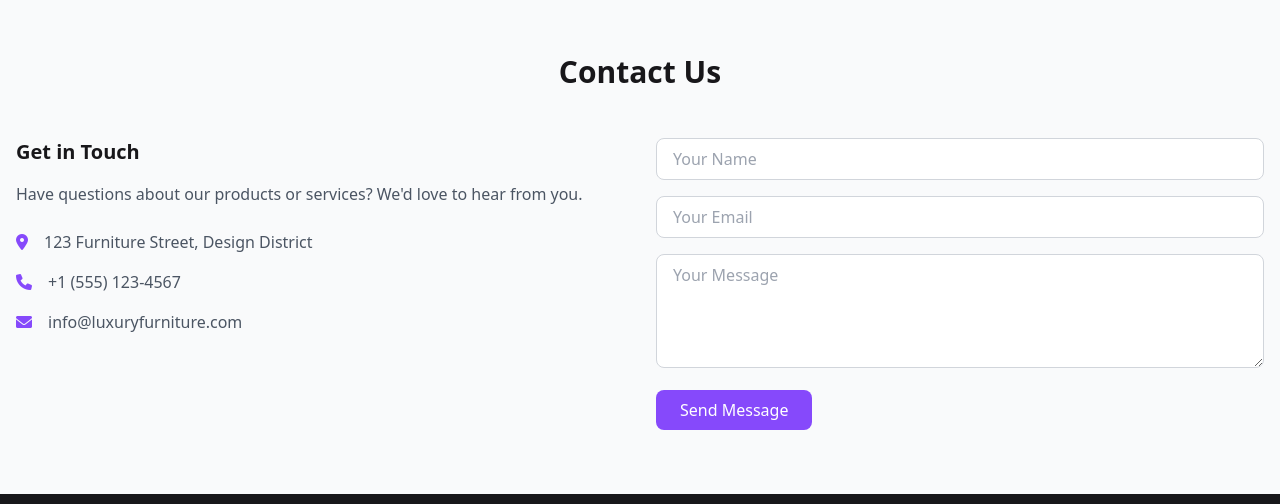
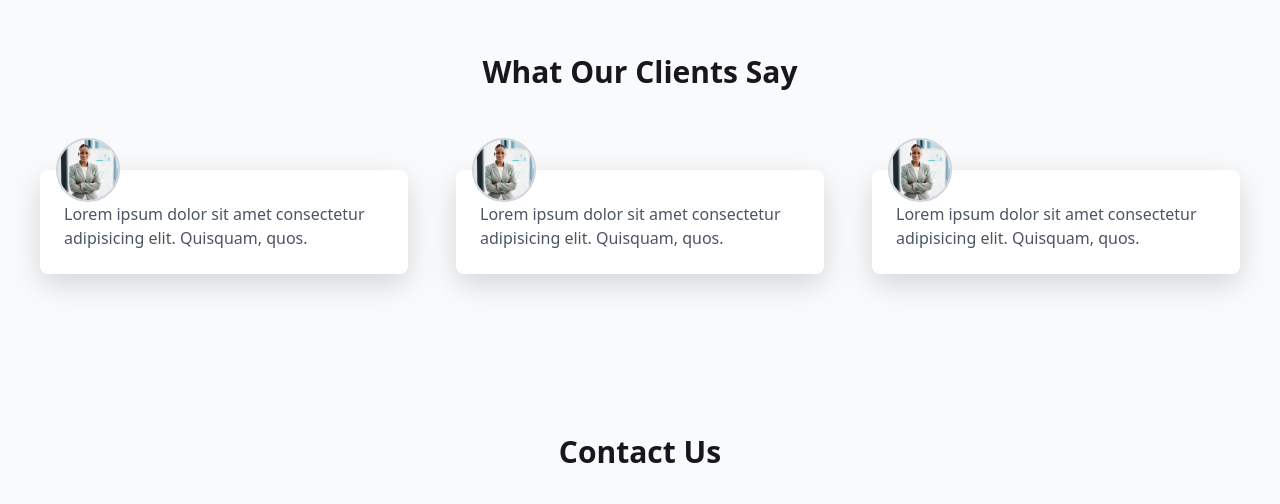
Before and after one commit to prerannaa/Furniture-Website, a plain HTML site: page index.html in a window 1280 px wide. Shown: the part 1370-1874 px from the top of the page. Drawn offline with nearby package versions, Linux system fonts and the light colour scheme.

Commit message:
add: testimonials

```diff
--- a/index.html
+++ b/index.html
@@ -91,15 +91,49 @@
     </section> -->
 
     <!-- Clients Section -->
-    <!-- <section class="py-16">
+    <section class="py-16">
         <div class="max-w-7xl mx-auto px-4">
-            <h2 class="text-3xl font-bold text-center mb-12 text-[#18171a]">Our Clients</h2>
-            <div class="clients-carousel relative">
-                <div class="flex overflow-x-auto gap-8 pb-4">
+            <h2 class="text-3xl font-bold text-center mb-12 text-[#18171a]">What Our Clients Say</h2>
+            <div class="testimonial-items-container flex">
+                <div class="testimonial-items m-4 p-2 relative">
+                    <div class="testimonial-items-container">
+                        <div class="testimonial-items-text-image flex items-start">
+                            <img src="assets/client.jpg" alt="Client Image" class="client-image w-16 h-16  rounded-full object-cover border-2 border-gray-300 absolute -top-4 left-6 bg-white">
+                        </div>
+                        <div class="testimonial-items-text bg-white my-2 p-6 pt-8 rounded-lg shadow-[0_10px_30px_rgba(0,0,0,0.15)] hover:shadow-[0_15px_40px_rgba(0,0,0,0.2)] transition-shadow duration-300">
+                            <p class="text-gray-600">
+                                Lorem ipsum dolor sit amet consectetur adipisicing elit. Quisquam, quos.
+                            </p>
+                        </div>
+                    </div>
+                </div>
+                <div class="testimonial-items m-4 p-2 relative">
+                    <div class="testimonial-items-container">
+                        <div class="testimonial-items-text-image flex items-start">
+                            <img src="assets/client.jpg" alt="Client Image" class="client-image w-16 h-16  rounded-full object-cover border-2 border-gray-300 absolute -top-4 left-6 bg-white">
+                        </div>
+                        <div class="testimonial-items-text bg-white my-2 p-6 pt-8 rounded-lg shadow-[0_10px_30px_rgba(0,0,0,0.15)] hover:shadow-[0_15px_40px_rgba(0,0,0,0.2)] transition-shadow duration-300">
+                            <p class="text-gray-600">
+                                Lorem ipsum dolor sit amet consectetur adipisicing elit. Quisquam, quos.
+                            </p>
+                        </div>
+                    </div>
+                </div>
+                <div class="testimonial-items m-4 p-2 relative">
+                    <div class="testimonial-items-container">
+                        <div class="testimonial-items-text-image flex items-start">
+                            <img src="assets/client.jpg" alt="Client Image" class="client-image w-16 h-16  rounded-full object-cover border-2 border-gray-300 absolute -top-4 left-6 bg-white">
+                        </div>
+                        <div class="testimonial-items-text bg-white my-2 p-6 pt-8 rounded-lg shadow-[0_10px_30px_rgba(0,0,0,0.15)] hover:shadow-[0_15px_40px_rgba(0,0,0,0.2)] transition-shadow duration-300">
+                            <p class="text-gray-600">
+                                Lorem ipsum dolor sit amet consectetur adipisicing elit. Quisquam, quos.
+                            </p>
+                        </div>
+                    </div>
                 </div>
             </div>
         </div>
-    </section> -->
+    </section>
 
     <!-- Contact Section -->
     <section class="py-16 bg-gray-50">
```
Also changed, not shown: assets/client.jpg (added).
